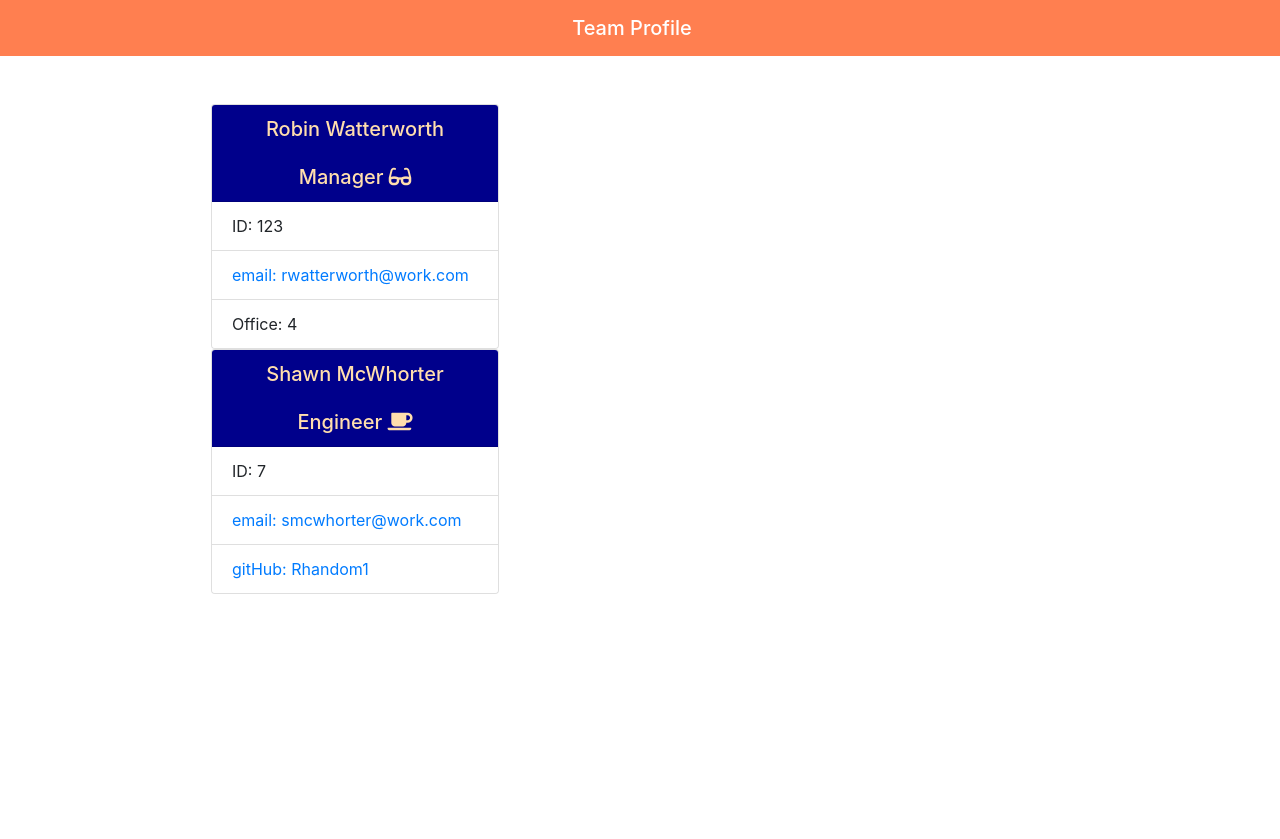
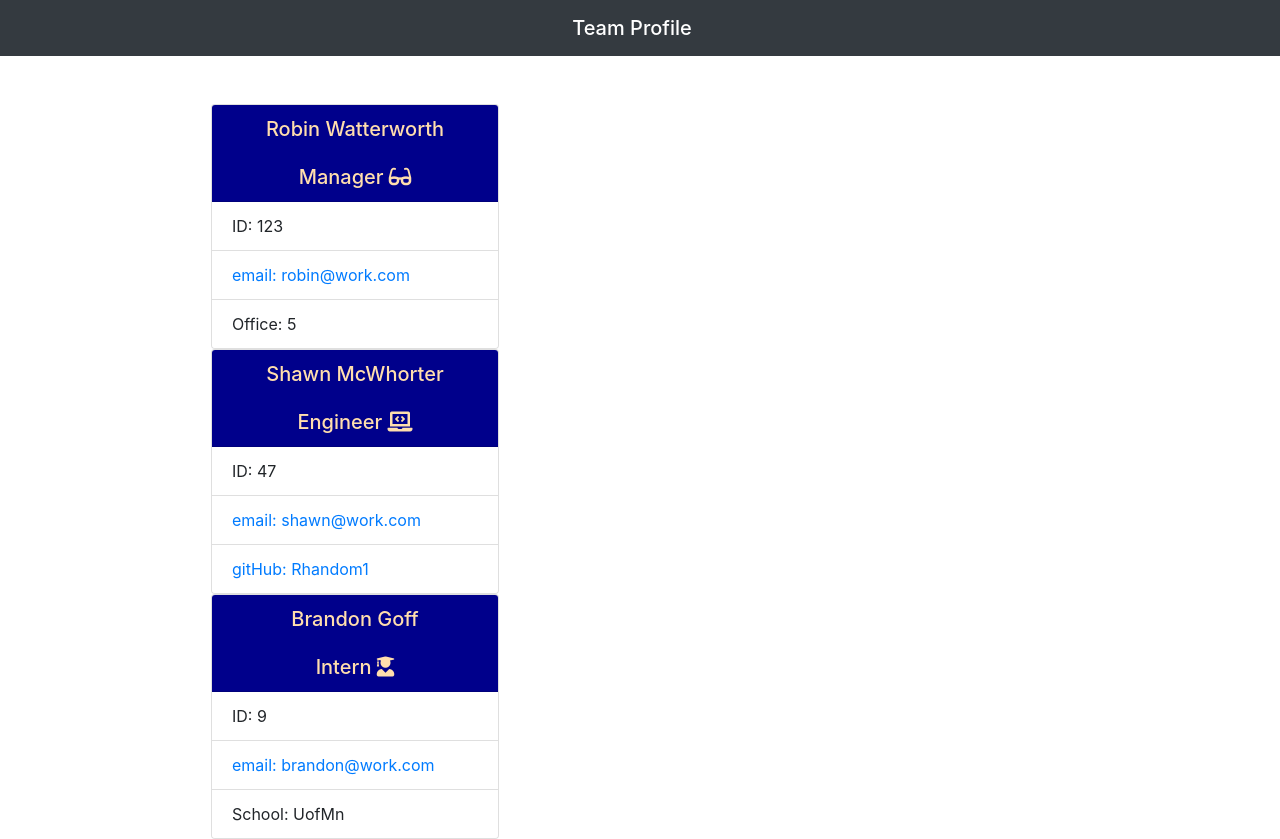
Before and after one commit to Rhandom1/Team-Profile-Generator, a website: page generateHTML.html in a window 1280 px wide. Before the commit the page ends 800 px from the top, so only its background shows below. Drawn offline with nearby package versions, Linux system fonts and the light colour scheme.

```diff
--- a/generateHTML.html
+++ b/generateHTML.html
@@ -5,13 +5,18 @@
         <meta charset="UTF-8">
         <meta name="viewport" content="width=device-width, initial-scale=1.0">
         <meta http-equiv="X-UA-Compatible" content="ie=edge">
-        <link rel="stylesheet" href="https://use.fontawesome.com/releases/v5.13.0/css/all.css" integrity="sha384-Bfad6CLCknfcloXFOyFnlgtENryhrpZCe29RTifKEixXQZ38WheV+i/6YWSzkz3V" crossorigin="anonymous"/>
+        <link
+      rel="stylesheet"
+      href="https://use.fontawesome.com/releases/v5.13.0/css/all.css"
+      integrity="sha384-Bfad6CLCknfcloXFOyFnlgtENryhrpZCe29RTifKEixXQZ38WheV+i/6YWSzkz3V"
+      crossorigin="anonymous"
+    />
         <link rel="stylesheet" href="https://stackpath.bootstrapcdn.com/bootstrap/4.3.1/css/bootstrap.min.css" integrity="sha384-ggOyR0iXCbMQv3Xipma34MD+dH/1fQ784/j6cY/iJTQUOhcWr7x9JvoRxT2MZw1T" crossorigin="anonymous">
         <link rel="stylesheet" href="src/style.css">
         <title>Team Profile</title>
     </head>
     <body>
-        <nav class="navbar navbar-dark  mb-5">
+        <nav class="navbar navbar-dark bg-dark mb-5">
             <span class="navbar-brand mb-0 h1 w-100 text-center">Team Profile</span>
         </nav>
         <div class="container">
@@ -22,21 +27,30 @@
                         <h5 class="card-header">Robin Watterworth<br /><br />Manager <i class="fas fa-glasses"></i></h5>
                         <ul class="list-group list-group-flush">
                             <li class="list-group-item">ID: 123</li>
-                            <li class="list-group-item"><a href="mailto:rwatterworth@work.com">email: rwatterworth@work.com</a></li>
-                            <li class="list-group-item">Office: 4</li>
+                            <li class="list-group-item"><a href="mailto:robin@work.com">email: robin@work.com</a></li>
+                            <li class="list-group-item">Office: 5</li>
                         </ul>
                     </div>
 
 
         <div class="card mx-auto" style="width: 18rem">
-                        <h5 class="card-header">Shawn McWhorter<br /><br />Engineer <i class="fas fa-coffee"></i></h5>
+                        <h5 class="card-header">Shawn McWhorter<br /><br />Engineer <i class="fas fa-laptop-code"></i></h5>
                         <ul class="list-group list-group-flush">
-                            <li class="list-group-item">ID: 7</li>
-                            <li class="list-group-item"><a href="mailto:smcwhorter@work.com">email: smcwhorter@work.com</a></li>
-                            <li class="list-group-item"><a href="https://github.com/Rhandom1">gitHub: Rhandom1</a></li>
+                            <li class="list-group-item">ID: 47</li>
+                            <li class="list-group-item"><a href="mailto:shawn@work.com">email: shawn@work.com</a></li>
+                            <li class="list-group-item"><a href="https://github.com/Rhandom1" target="_blank">gitHub: Rhandom1</a></li>
                         </ul>
                     </div>
 
+
+        <div class="card mx-auto" style="width: 18rem">
+                        <h5 class="card-header">Brandon Goff<br /><br />Intern <i class="fas fa-user-graduate"></i></h5>
+                        <ul class="list-group list-group-flush">
+                            <li class="list-group-item">ID: 9</li>
+                            <li class="list-group-item"><a href="mailto:brandon@work.com">email: brandon@work.com</a></li>
+                            <li class="list-group-item">School: UofMn</li>
+                        </ul>
+                    </div>
 
                 </div>
             </div>
--- a/index.js
+++ b/index.js
@@ -200,11 +200,11 @@
         const element = engArray[i];
         engineer += `
         <div class="card mx-auto" style="width: 18rem">
-                        <h5 class="card-header">${element.name}<br /><br />${element.getRole()} <i class="fas fa-coffee"></h5>
+                        <h5 class="card-header">${element.name}<br /><br />${element.getRole()} <i class="fas fa-laptop-code"></i></h5>
                         <ul class="list-group list-group-flush">
                             <li class="list-group-item">ID: ${element.id}</li>
                             <li class="list-group-item"><a href="mailto:${element.email}">email: ${element.email}</a></li>
-                            <li class="list-group-item"><a href="https://github.com/${element.gitHub}">gitHub: ${element.gitHub}</a></li>
+                            <li class="list-group-item"><a href="https://github.com/${element.gitHub}" target="_blank">gitHub: ${element.gitHub}</a></li>
                         </ul>
                     </div>
         `
```
Also changed, not shown: README.md.
